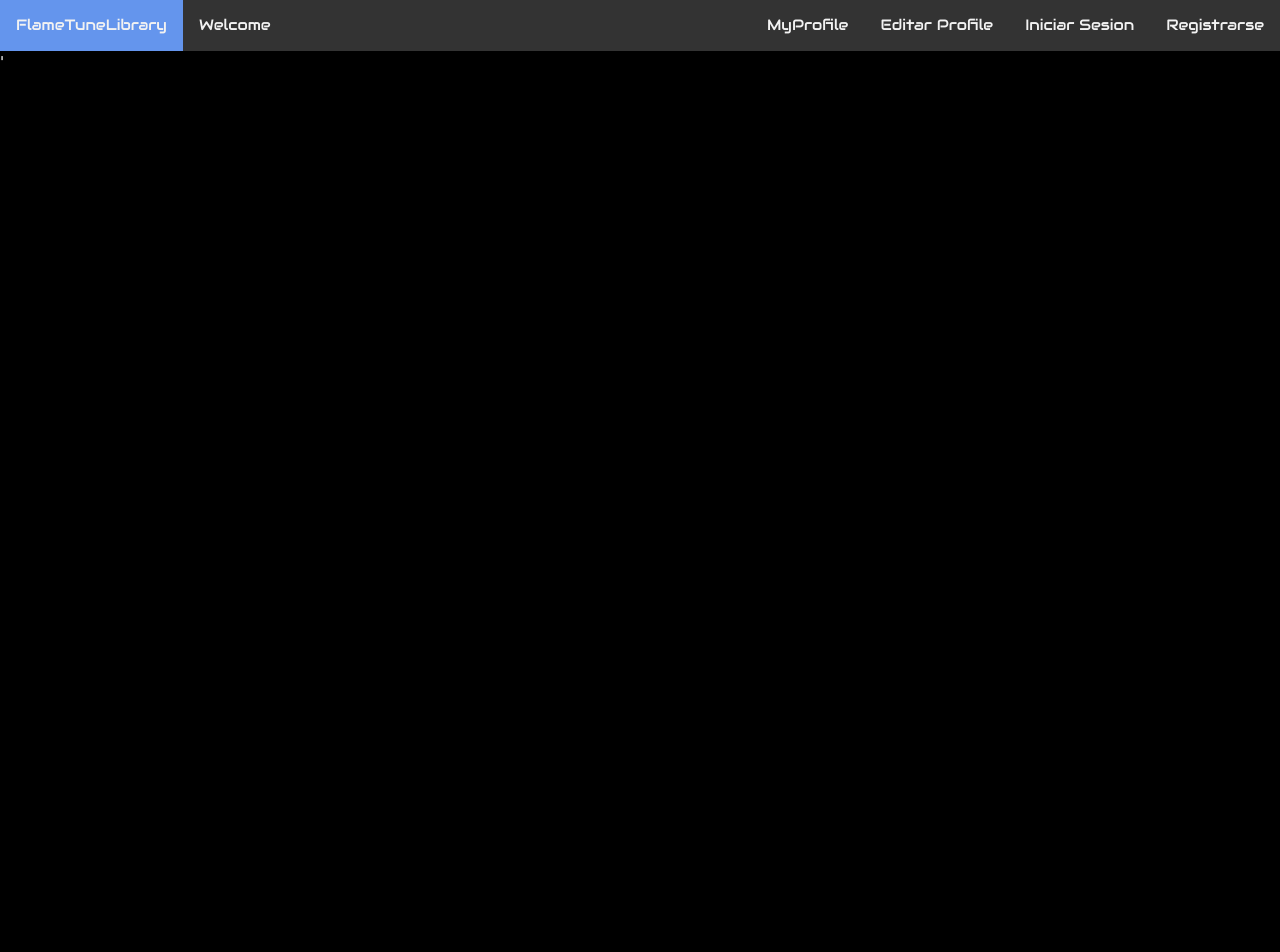
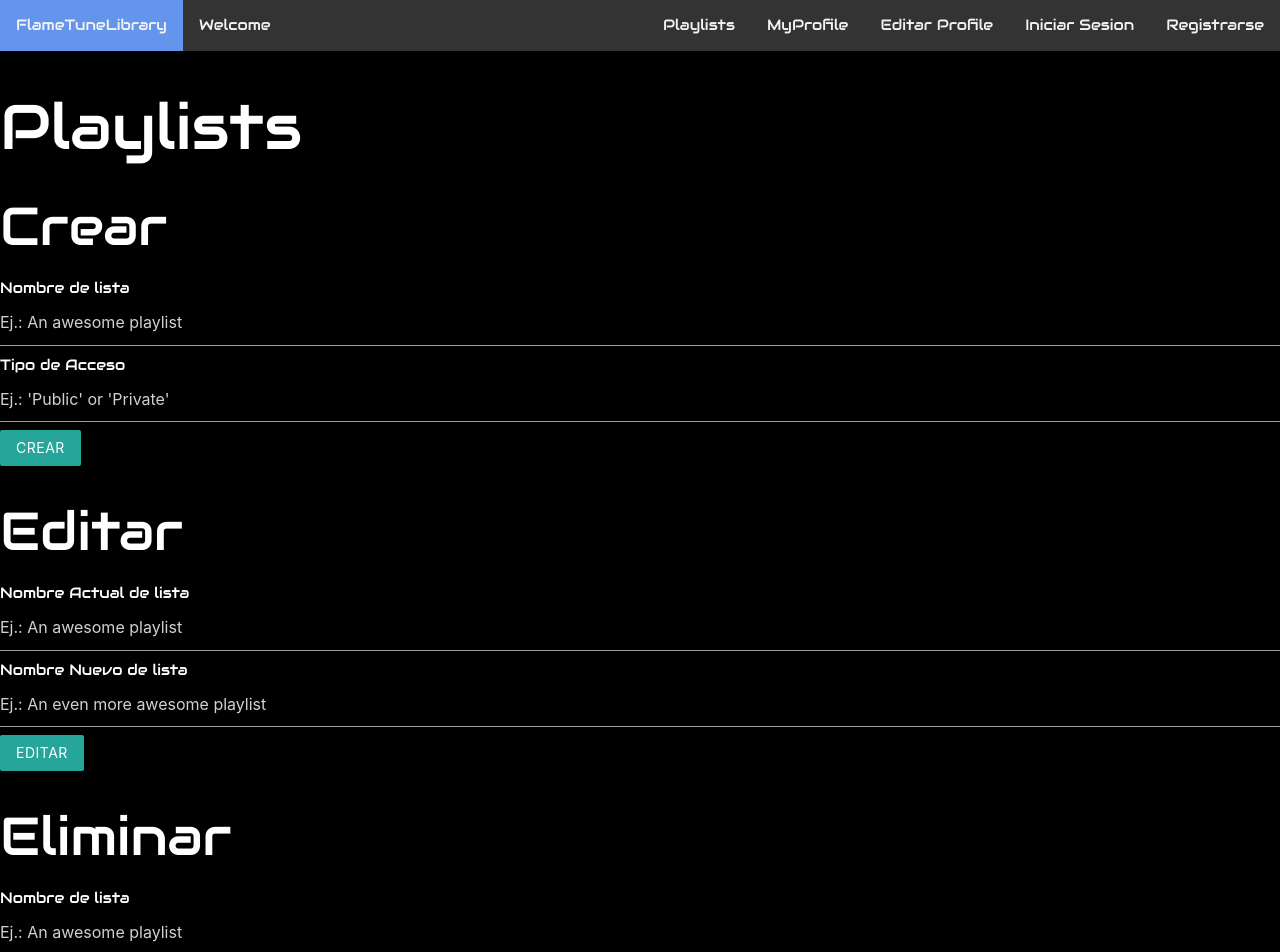
Before and after one commit to LeonardoFFranco/FTLFE, an Angular app: page /playlists in a window 1280 px wide. Before the commit this address led to /. Shown: the top 952 px of the page. Before the commit the page ends 800 px from the top, so only its background shows below. Built offline with nearby package versions, Linux system fonts and the light colour scheme.

Commit message:
Playlist Service

```diff
--- a/src/app/app.component.html
+++ b/src/app/app.component.html
@@ -7,6 +7,7 @@
   <a class="topnava2" routerLink="/iniciar_sesion">Iniciar Sesion</a>
   <a class="topnava2" routerLink="/editar_usuario">Editar Profile</a>
   <a class="topnava2" routerLink="/mostrar_usuario">MyProfile</a>
+  <a class="topnava2" routerLink="/playlists">Playlists</a>
 </div>
 
 
--- a/src/app/editar-usuario/editar-usuario.component.html
+++ b/src/app/editar-usuario/editar-usuario.component.html
@@ -1,14 +1,6 @@
 <div class="registrarse">
   <h1>Editar Profile</h1>
-  UserPicture
-    <div class="row">
-      <div class="col s8 offset-2">
-        <form #imageForm=ngForm (ngSubmit)="OnSubmit(Caption,Image)">
-          <img [src]="imageUrl"  style="width:350px;height:300px">
-          <input type="file" #Image accept="image/*" (change)="handleFileInput($event.target.files)">
-        </form>
-      </div>
-    </div>
+  UserPicture<input type="text" [(ngModel)]="data_url_foto_usr" name="u" placeholder="Ej.: https://justalink.png"/><br>
    <!-- Id<input type="text" [(ngModel)]="data_id" name="u" placeholder="id" required="required" /><br>-->
   Correo<input type="text" [(ngModel)]="data_correo" name="u" placeholder="correo" required="required" /><br>
   Password<input type="text" [(ngModel)]="data_password" name="u" placeholder="password" required="required" /><br>
--- a/src/app/mostrar-usuario/mostrar-usuario.component.ts
+++ b/src/app/mostrar-usuario/mostrar-usuario.component.ts
@@ -8,11 +8,11 @@ import { MostrarUsuarioService } from './mostrar-usuario.service';
   name<input type="text" [(ngModel)]="data_id" name="u" placeholder="id" required="required" />
   <input type="button" value="obtener" class="btn btn-primary btn-block" (click)="get($event, this.data_id)" />
   <br>  Usuario  <br>
+    <br>UserPicture:  <img src="{{dataTest.url_foto_usr}}">
   <br>Id : {{dataTest.id}}
   <br>Correo: {{dataTest.correo}}
   <br>Password:  {{dataTest.password}}
   <br>Nombre:  {{dataTest.nombre_usr}}
-  <br>URL:  {{dataTest.url_foto_usr}}
   <br>Cantidad Membresias:  {{dataTest.cantidad_membresias}}
   <br>Fecha Inicio Membresias:  {{dataTest.fecha_inicio_membresia}}
   <br>Numero Tarjeta:  {{dataTest.numero_tarjeta}}
--- /dev/null
+++ b/src/app/playlists/playlists.component.html
@@ -0,0 +1,22 @@
+<body class="reg">
+<div class="playlists">
+  <h1>
+    Playlists
+  </h1>
+  <h2>Crear</h2>
+  Nombre de lista<input type="text" [(ngModel)]="data_nomli" name="u" placeholder="Ej.: An awesome playlist" required="required" /><br>
+  Tipo de Acceso<input type="text" [(ngModel)]="data_password" name="u" placeholder="Ej.: 'Public' or 'Private' " required="required" /><br>
+  <input type="button" value="Crear" class="btn btn-primary btn-block" (click)="save($event)" />
+
+  <h2>Editar</h2>
+  Nombre Actual de lista<input type="text" [(ngModel)]="data_nomli" name="u" placeholder="Ej.: An awesome playlist" required="required" /><br>
+  Nombre Nuevo de lista<input type="text" [(ngModel)]="data_nomlinew" name="u" placeholder="Ej.: An even more awesome playlist " required="required" /><br>
+  <input type="button" value="Editar" class="btn btn-primary btn-block" (click)="save($event)" />
+
+  <h2>Eliminar</h2>
+  Nombre de lista<input type="text" [(ngModel)]="data_nomli" name="u" placeholder="Ej.: An awesome playlist" required="required" /><br>
+  <input type="button" value="Eliminar" class="btn btn-primary btn-block" (click)="save($event)" />
+
+  <br><br><br><br><br><br><br><br><br>
+</div>
+</body>
--- /dev/null
+++ b/src/app/playlists/playlists.component.ts
@@ -0,0 +1,33 @@
+import { Component, OnInit } from '@angular/core';
+import {PlaylistsService} from './playlists.service';
+
+@Component({
+  selector: 'app-playlists',
+  templateUrl: './playlists.component.html',
+  styleUrls: ['./playlists.component.css']
+})
+export class PlaylistsComponent implements OnInit {
+
+  data_id:any;
+  data_nomli:any;
+  data_accesoli: any;
+  data_nomlinew:any;
+
+  constructor(private serviciod: PlaylistsService) { }
+
+  save(event) {
+    event.preventDefault();
+    var newList={
+      "id":null,
+      "nombre_list": this.data_nomli,
+      "tipo_acceso": this.data_accesoli
+    }
+    this.serviciod.crearPlaylist(this.data_id, newList);
+
+  }
+
+
+  ngOnInit() {
+  }
+
+}
--- /dev/null
+++ b/src/app/playlists/playlists.service.ts
@@ -0,0 +1,26 @@
+import { Injectable } from '@angular/core';
+import {Headers, Http, RequestMethod, RequestOptions} from '@angular/http';
+import {HttpClient, HttpResponse} from '@angular/common/http';
+import {Observable} from "rxjs/internal/Observable";
+
+@Injectable()
+export class PlaylistsService {
+
+  constructor(
+    private http: Http) {}
+
+  crearPlaylist(id, newList) {
+    let url = `http://localhost:8000/FlameTuneLibrary/playlist/create/${id}`;
+    let data = JSON.stringify(newList);
+    let headers = new Headers();
+    headers.append('Content-Type', 'application/json');
+    headers.append('Accept', 'application/json');
+    let requestOptions = new RequestOptions({
+      method: RequestMethod.Put,
+      url: url,
+      headers: headers,
+      body: data
+    });
+    return this.http.put(url,data,requestOptions).forEach(res => res.json());
+  }
+}
```
Also changed, not shown: src/app/app.module.ts (+10 -3 lines), src/app/playlists/playlists.component.css (added), 1 other file (tests, documents, lock files or other folders).
